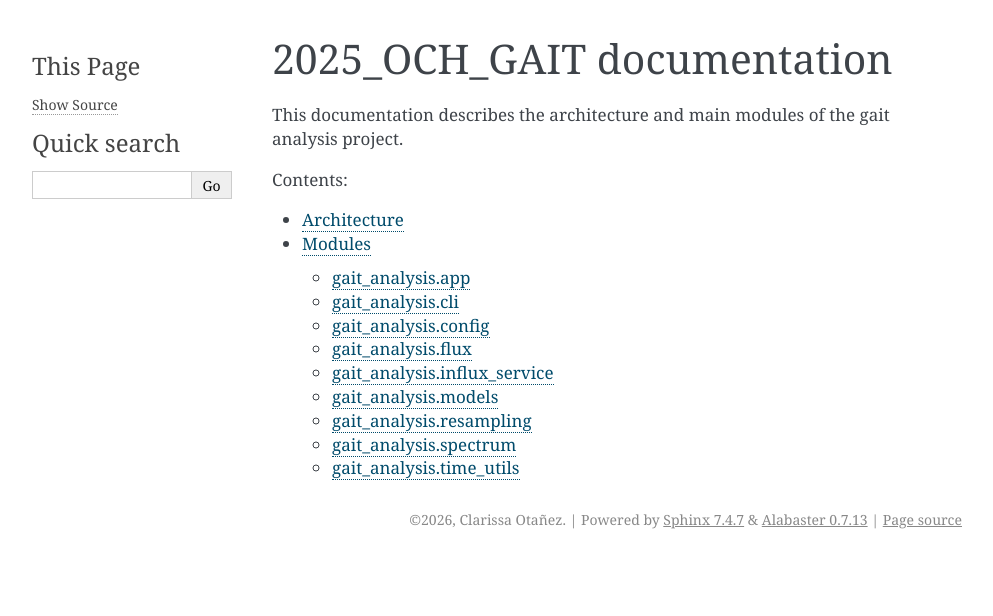
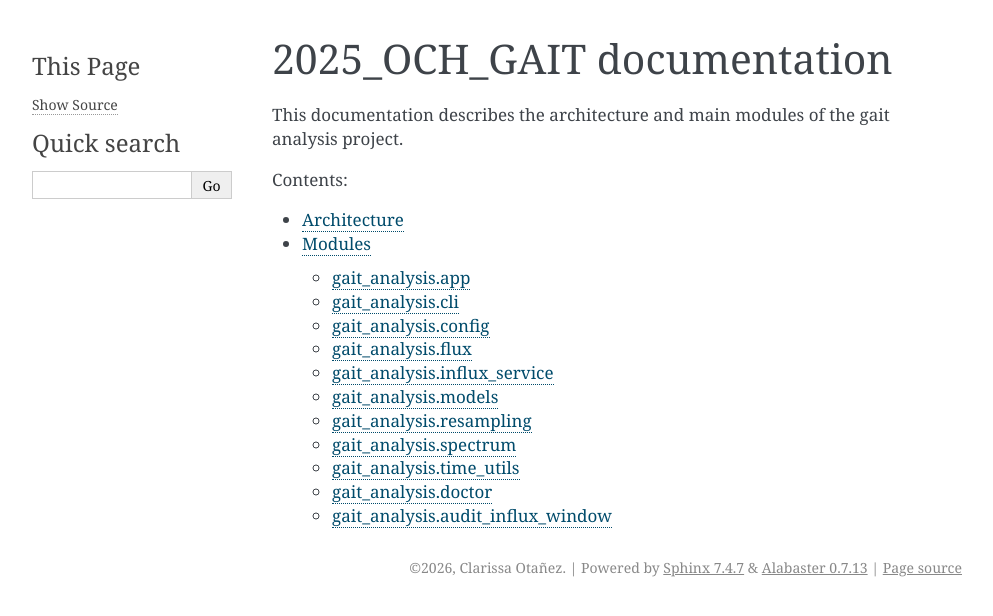
Before and after one commit to MultipleSclerosisMonitoring/2025_OCH_Gait, a Sphinx documentation site: the page built from docs/source/index.rst, in a window 1280 px wide. Shown: the top 616 px of the page, without its empty margins (148-1141 px from the left). Built offline with Sphinx 7.4.7, drawn with Linux system fonts in a browser that asks for light colours.

Commit message:
Añade Doctor y AuditInfluxWindow a la documentación Sphinx

```diff
--- a/docs/source/modules.rst
+++ b/docs/source/modules.rst
@@ -72,3 +72,19 @@ gait_analysis.time_utils
    :members:
    :undoc-members:
    :show-inheritance:
+
+gait_analysis.doctor
+--------------------
+
+.. automodule:: gait_analysis.doctor
+   :members:
+   :undoc-members:
+   :show-inheritance:
+
+gait_analysis.audit_influx_window
+---------------------------------
+
+.. automodule:: gait_analysis.audit_influx_window
+   :members:
+   :undoc-members:
+   :show-inheritance:
```
